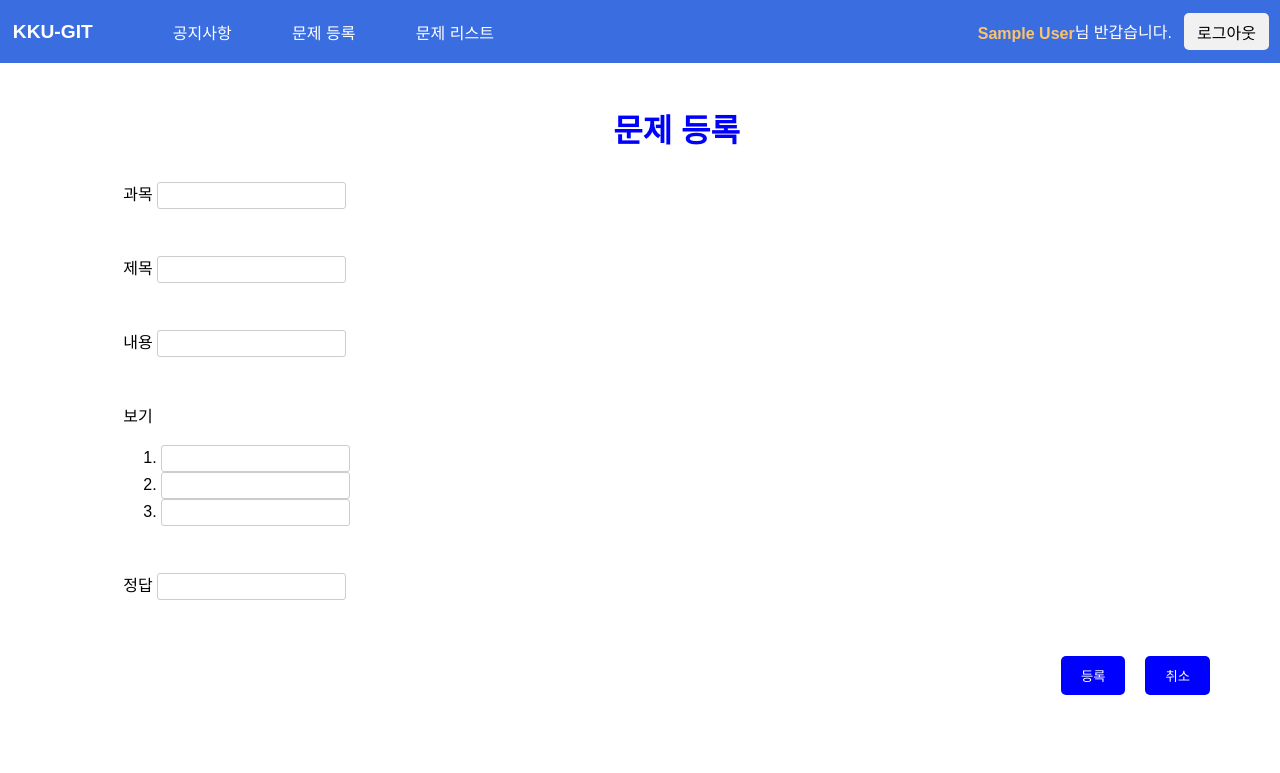
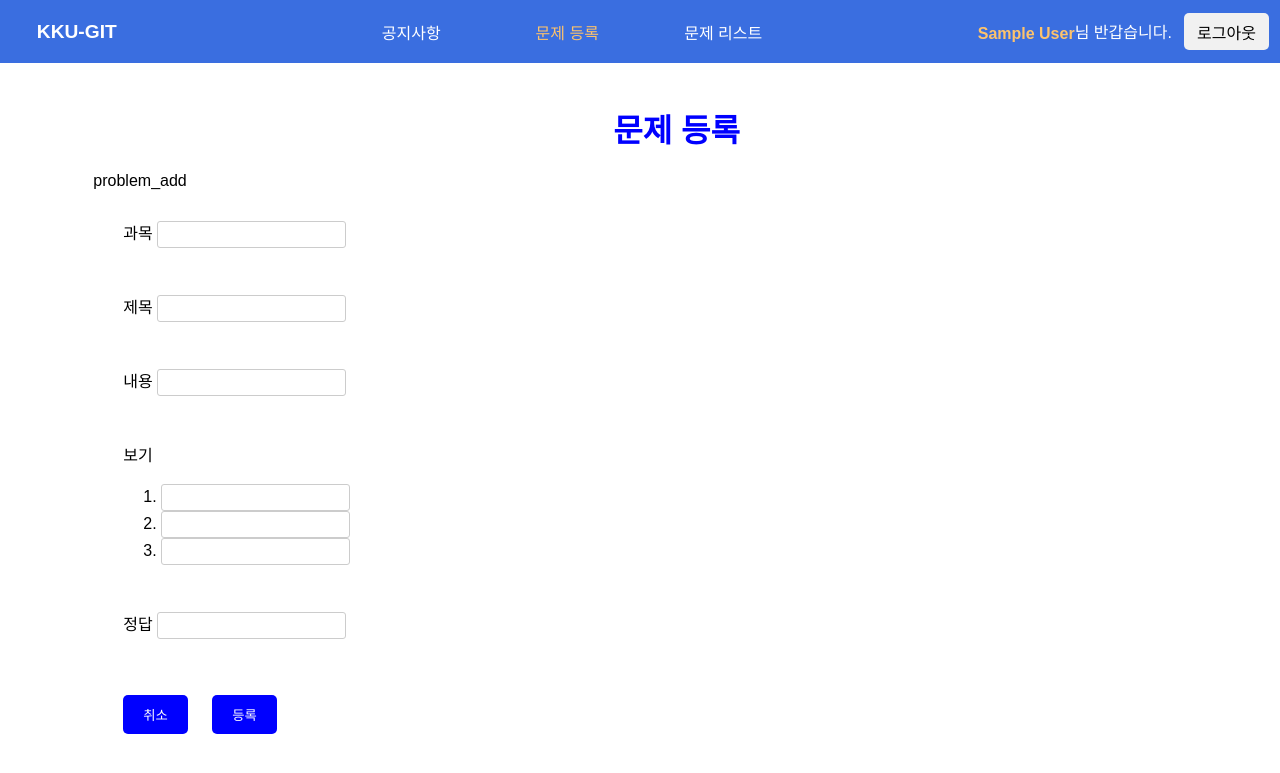
Before and after one commit to JeongHunsss/KKU-GIT, a PHP site: page /problem/problem_add.php in a window 1280 px wide. Shown: the top 773 px of the page. Run offline with PHP 8.4, Linux system fonts and the light colour scheme; the visitor is signed in with stand-in values (Sample User, id 1).

Commit message:
0526 top_bar 기능 추가

```diff
--- a/bars/css/top_bar.css
+++ b/bars/css/top_bar.css
@@ -13,41 +13,48 @@
   width: 100%;
 }
 
+.logo{
+  margin-left: 2rem;
+  color: white;
+  text-decoration: none;
+}
+
+.logo h2 {
+  margin-right: 0.5rem;
+  font-size: 1.2rem;
+}
+
+.logo:not(:last-child),
+.link:not(:last-child) {
+  margin-right: 3rem;
+}
+
+.logo:hover,
+.link:hover {
+  color: rgb(253, 195, 108);
+}
+
 .menu {
   display: flex;
   align-items: center;
 }
 
-.menu a {
+.link{
+  width: 100px;
   margin-left: 0.5rem;
   margin-right: 1rem;
   color: white;
   text-decoration: none;
+  text-align: center;
 }
 
-.menu h2 {
-  margin-right: 0.5rem;
-  font-size: 1.2rem;
-}
-
-.menu a:not(:last-child) {
-  margin-right: 3rem;
-}
-
-.menu a:hover {
-  color: rgb(253, 195, 108);
-}
-
-.navi {
-  margin-left: 3rem;
-}
 
 .user-info {
   text-align: right;
   color: white;
 }
 
-strong {
+.strong-name {
   color: rgb(253, 195, 108);
 }
 
@@ -74,6 +81,9 @@ strong {
   background-color: rgb(195, 194, 194);
 }
 
+.current-page {
+  color: rgb(253, 195, 108);
+}
 
 /* Media queries for responsive behavior */
 
@@ -84,18 +94,14 @@ strong {
     min-width: 50%;
   }
 
-  .menu h2 {
+  .logo h2 {
     font-size: 1.2rem;
     margin-right: 0;
   }
 
-  .menu a:not(:last-child) {
+  .logo:not(:last-child),
+  .link:not(:last-child) {
     margin-right: 1.5rem;
-  }
-
-  .navi {
-    margin-left: 0;
-    margin-top: 0.5rem;
   }
 
   .user-info {
--- a/bars/top_bar.php
+++ b/bars/top_bar.php
@@ -1,26 +1,35 @@
-<?php
-    session_start();
-?>
-
 <!DOCTYPE html>
 <html>
-
-<body class="top_body">
+<head>
     <meta charset="UTF-8">
     <link rel="stylesheet" type="text/css" href="./css/top_bar.css">
     <title>topbar</title>
+</head>
+<body class="top_body">
     <div class="top-bar">
+        <div class="logo" onclick="location.href='../main/main.php'">
+            <h2>KKU-GIT</h2>
+        </div>
         <div class="menu">
-            <h2><a href="../main/main.php">KKU-GIT </a></h2>
-            <div class="navi">
-            <a href="../notice/notice_list.php">공지사항</a>
-            <a href="../problem/problem_add.php">문제 등록</a>
-            <a href="../problem/problem_list.php">문제 리스트</a>
+            <div class="link
+                <?php echo ($_SESSION['cur_page'] === 'notice') ? 'current-page' : ''; ?>"
+                onclick="location.href='../notice/notice_list.php'">
+                공지사항
+            </div>
+            <div class="link
+                <?php echo ($_SESSION['cur_page'] === 'problem_add') ? 'current-page' : ''; ?>"
+                onclick="location.href='../problem/problem_add.php'">
+                문제 등록
+            </div>
+            <div class="link
+                <?php echo ($_SESSION['cur_page'] === 'problem_list') ? 'current-page' : ''; ?>"
+                onclick="location.href='../problem/problem_list.php'">
+                문제 리스트
             </div>
         </div>
         <div class="user-info">
             <?php
-                echo "<a href='../my_info/my_page.php'><strong>".$_SESSION['name']."</strong></a>님 반갑습니다.";
+                echo "<a href='../my_info/my_page.php'><strong class='strong-name'>".$_SESSION['name']."</strong></a>님 반갑습니다.";
             ?>
             <a href="../login/login.php" class="logout-btn">로그아웃</a>
         </div>
--- a/main/main.php
+++ b/main/main.php
@@ -1,3 +1,7 @@
+<?php
+    session_start();
+    $_SESSION['cur_page'] = 'main';
+?>
 <!DOCTYPE html>
 <html>
 <head>
@@ -9,7 +13,6 @@
 <?php include '../bars/top_bar.php'; ?>
 <body class="main_body">
     <div class="content-wrapper">
-
         <div class="notice-box">
             <h2>공지사항</h2>
             <table class="notice-table">
--- a/my_info/my_page.php
+++ b/my_info/my_page.php
@@ -1,3 +1,8 @@
+<?php
+    session_start();
+    $_SESSION['cur_page'] = 'my_page';
+?>
+
 <!DOCTYPE html>
 <html>
     <head>
@@ -8,7 +13,6 @@
     </head>
     <body>
         <?php include '../bars/top_bar.php'; ?>
-
         <div class="container">
             <h1>마이페이지</h1>
             <!-- <hr class="my-hr"> -->
--- a/my_info/re_problem.php
+++ b/my_info/re_problem.php
@@ -1,3 +1,7 @@
+<?php
+    session_start();
+    $_SESSION['cur_page'] = 'my_page';
+?>
 <!DOCTYPE html>
 <html>
     <head>
--- a/my_info/sol_problem.php
+++ b/my_info/sol_problem.php
@@ -1,3 +1,8 @@
+<?php
+    session_start();
+    $_SESSION['cur_page'] = 'my_page';
+?>
+
 <!DOCTYPE html>
 <html>
     <head>
--- a/notice/notice_add.php
+++ b/notice/notice_add.php
@@ -1,3 +1,8 @@
+<?php
+    session_start();
+    $_SESSION['cur_page'] = 'notice';
+?>
+
 <!DOCTYPE html>
 <html>
 <head>
--- a/notice/notice_detail.php
+++ b/notice/notice_detail.php
@@ -1,3 +1,8 @@
+<?php
+    session_start();
+    $_SESSION['cur_page'] = 'notice';
+?>
+
 <!DOCTYPE html>
 <html>
 <head>
--- a/notice/notice_list.php
+++ b/notice/notice_list.php
@@ -1,3 +1,7 @@
+<?php
+    session_start();
+    $_SESSION['cur_page'] = 'notice';
+?>
 
 <!DOCTYPE html>
 <html>
@@ -8,7 +12,6 @@
     <link rel="stylesheet" type="text/css" href="./css/notice_list.css">
 </head>
 <?php include '../bars/top_bar.php'; ?>
-
 <body>
     <div class="header">
 		<h1>공지사항</h1>
--- a/problem/css/problem_add.css
+++ b/problem/css/problem_add.css
@@ -38,7 +38,6 @@ input[type="button"] {
     border: none;
     border-radius: 5px;
     cursor: pointer;
-    float: right;
 }
 
 input[type="text"] {
--- a/problem/problem_add.php
+++ b/problem/problem_add.php
@@ -1,3 +1,8 @@
+<?php
+    session_start();
+    $_SESSION['cur_page'] = 'problem_add';
+?>
+
 <!DOCTYPE html>
 <html>
 <head>
@@ -13,6 +18,9 @@
         <div class="content">
             <div class="content-body">
                 <h1>문제 등록</h1>
+                <?php
+                    echo "<div>".$_SESSION['cur_page']."</div>";
+                    ?>
                 <form method="post" action="submit.php">
 
                     <label for="subject">과목 <input type="text" name="subject" id="subject" required></label><br><br>
--- a/problem/problem_detail.php
+++ b/problem/problem_detail.php
@@ -1,3 +1,8 @@
+<?php
+    session_start();
+    $_SESSION['cur_page'] = 'problem_list';
+?>
+
 <!DOCTYPE html>
 <html>
 <head>
--- a/problem/problem_list.php
+++ b/problem/problem_list.php
@@ -1,3 +1,7 @@
+<?php
+    session_start();
+    $_SESSION['cur_page'] = 'problem_list';
+?>
 <!DOCTYPE html>
 <html>
 <head>
```
Lines whose indentation alone changed are shown as unchanged.
